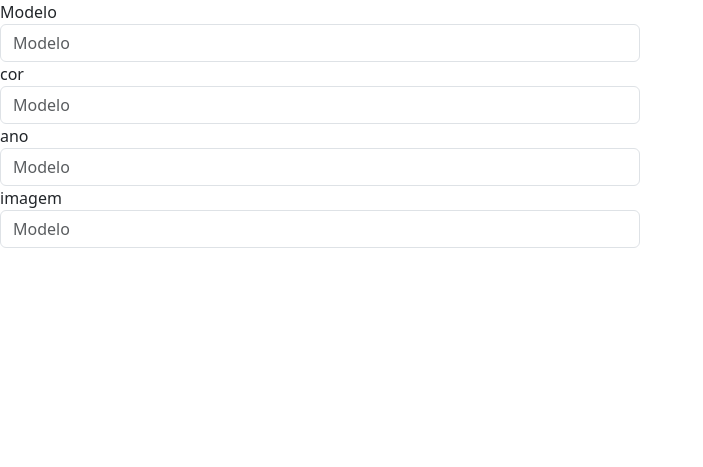
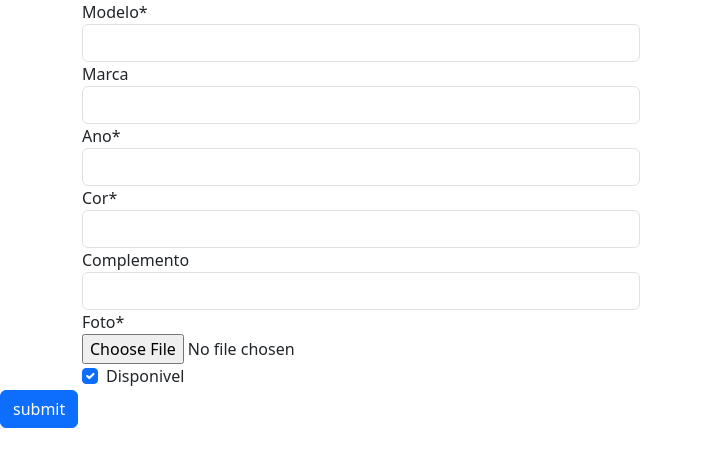
Before and after one commit to viniciusgois711/LojaCarros, a Django app: page /app/manager/add_veiculo in a window 1280 px wide. Shown: the top 467 px of the page, without its empty margins (0-703 px from the left). Run offline with Django 4.2, Linux system fonts and the light colour scheme; some libraries are stand-ins or nearby versions.

Commit message:
feat: Estilização página add_veiculo

```diff
--- a/app/templates/pages/add_veiculo.html
+++ b/app/templates/pages/add_veiculo.html
@@ -1,38 +1,59 @@
 {% extends "base.html" %}
+
+{% load widget_tweaks %}
 
 {% block content %}
 
-{% comment %}
+
 <form method="post" action="{% url 'app:add_veiculo' %}" enctype="multipart/form-data">
     {% csrf_token %}
-    modelo{{ form_carros.modelo }}
+    <!-- modelo{{ form_carros.modelo }}
     ano{{ form_carros.ano }}
 
     cor{{ form_carros.cor }}
-    foto{{ form_carros.foto }}
+    foto{{ form_carros.foto }} -->
 
-    <button type="submit">Enviar</button>
-</form>  {% endcomment %}
-
-<form method="post" action="{% url 'app:add_veiculo' %}" enctype="multipart/form-data">
-    {% csrf_token %}
-    <div class="form-row">
+    <div class="form-row container">
       <div class="form-group col-md-6">
-        <label>Modelo</label>
-        <input type="text" name="modelo" class="form-control" placeholder="Modelo">
+        <label for="modelo">Modelo*</label>
+        {% render_field form_carros.modelo class+="form-control" %}
       </div>
       <div class="form-group col-md-6">
-        <label>cor</label>
-        <input type="text" name="cor" class="form-control" placeholder="Modelo">
+        <label for="marca">Marca</label>
+        {% render_field form_carros.marca class+="form-control" %}
       </div>
       <div class="form-group col-md-6">
-        <label>ano</label>
-        <input type="text" name="ano" class="form-control" placeholder="Modelo">
+        <label for="ano">Ano*</label>
+        {% render_field form_carros.ano class+="form-control" %}
       </div>
       <div class="form-group col-md-6">
-        <label>imagem</label>
-        <input type="imagem" name="imagem" class="form-control" placeholder="Modelo">
+        <label for="cor">Cor*</label>
+        {% render_field form_carros.cor class+="form-control" %}
+      </div>
+      <div class="form-group col-md-6">
+        <label for="Complemento">Complemento</label>
+        {% render_field form_carros.complemento class+="form-control" %}
+      </div>
+      <div class="form-group">
+        <label for="foto">Foto*</label>
+        <br>
+        {% render_field form_carros.foto type="file" class+="form-control-file" %}
+      </div>
+      <div class="form-check">
+
+        {% render_field form_carros.disponivel type="checkbox" id="disponibilidade" class+="form-check-input" %}
+
+        <label class="form-check-label" for="disponibilidade">
+          Disponivel
+        </label>
       </div>
     </div>
 
+    <button type="submit" class="btn btn-primary">submit</button>
+
+
+
+
+
+</form>
 {% endblock %}
--- a/projeto/settings.py
+++ b/projeto/settings.py
@@ -38,7 +38,8 @@ INSTALLED_APPS = [
     'django.contrib.sessions',
     'django.contrib.messages',
     'django.contrib.staticfiles',
-    'app'
+    'app',
+    'widget_tweaks',
 ]
 
 MIDDLEWARE = [
```
Also changed, not shown: docs/docs.md (added, +5 -0 lines), db.sqlite3.
